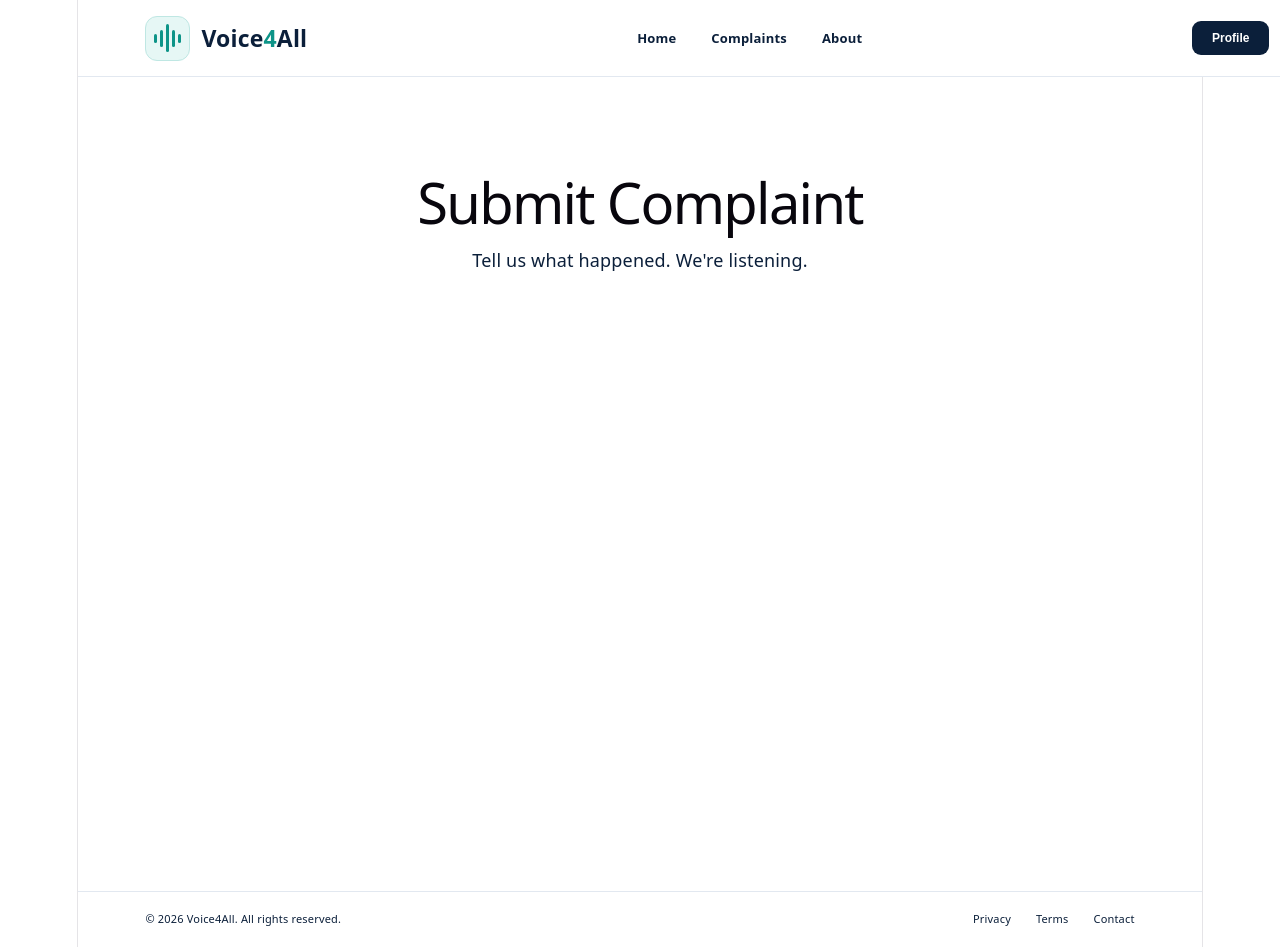
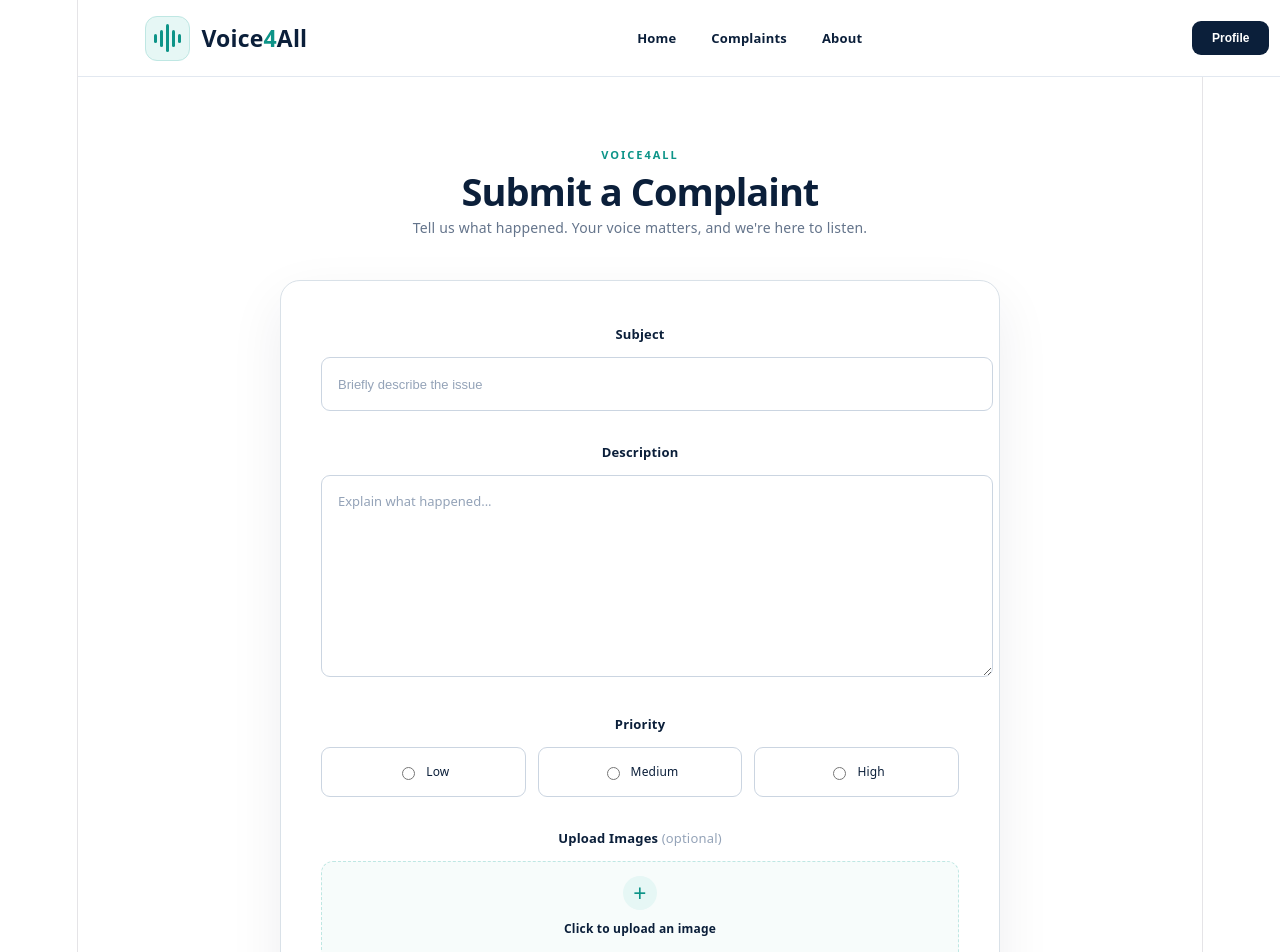
Before and after one commit to nishat-tasnim10/voice4all, a React (Vite) app: page / in a window 1280 px wide. Shown: the top 952 px of the page. Built offline with nearby package versions, Linux system fonts and the light colour scheme.

Commit message:
Build submit complaint page

```diff
--- a/src/App.jsx
+++ b/src/App.jsx
@@ -1,4 +1,5 @@
 import Submit from "./pages/submit";
+
 
 function App() {
   return <Submit />;
--- /dev/null
+++ b/src/pages/submit.css
@@ -0,0 +1,385 @@
+/* /* =========================
+   PAGE
+========================= */
+
+.submit-page {
+  min-height: calc(100vh - 146px);
+
+  background: #ffffff;
+
+  padding: 65px 20px 80px;
+
+  color: #0B1F3A;
+}
+
+
+/* =========================
+   CONTAINER
+========================= */
+
+.submit-container {
+  width: min(720px, 100%);
+
+  margin: 0 auto;
+}
+
+
+/* =========================
+   HEADING
+========================= */
+
+.submit-heading {
+  text-align: center;
+
+  margin-bottom: 40px;
+}
+
+.submit-label {
+  margin: 0 0 10px;
+
+  color: #0D9488;
+
+  font-size: 11px;
+
+  font-weight: 800;
+
+  letter-spacing: 2px;
+}
+
+.submit-heading h1 {
+  margin: 0;
+
+  color: #0B1F3A;
+
+  font-size: 38px;
+
+  font-weight: 800;
+
+  letter-spacing: -1px;
+}
+
+.submit-heading p:last-child {
+  margin: 12px auto 0;
+
+  max-width: 500px;
+
+  color: #64748B;
+
+  font-size: 14px;
+
+  line-height: 1.7;
+}
+
+
+/* =========================
+   FORM
+========================= */
+
+.complaint-form {
+  background: #ffffff;
+
+  border: 1px solid #D9E1E8;
+
+  border-radius: 20px;
+
+  padding: 40px;
+
+  box-shadow:
+    0 20px 55px rgba(11, 31, 58, 0.07);
+}
+
+
+/* =========================
+   FORM SECTION
+========================= */
+
+.form-section {
+  margin-bottom: 28px;
+}
+
+.form-section > label {
+  display: block;
+
+  margin-bottom: 10px;
+
+  color: #0B1F3A;
+
+  font-size: 13px;
+
+  font-weight: 700;
+}
+
+
+/* =========================
+   INPUT
+========================= */
+
+.form-section input[type="text"] {
+  width: 100%;
+
+  height: 52px;
+
+  padding: 0 16px;
+
+  border: 1px solid #CBD5E1;
+
+  border-radius: 9px;
+
+  outline: none;
+
+  background: #ffffff;
+
+  color: #0B1F3A;
+
+  font-size: 13px;
+
+  transition: 0.2s;
+}
+
+.form-section input[type="text"]:focus {
+  border-color: #0D9488;
+
+  box-shadow:
+    0 0 0 3px rgba(13, 148, 136, 0.08);
+}
+
+.form-section input::placeholder,
+.form-section textarea::placeholder {
+  color: #94A3B8;
+}
+
+
+/* =========================
+   DESCRIPTION
+========================= */
+
+.form-section textarea {
+  width: 100%;
+
+  min-height: 170px;
+
+  padding: 15px 16px;
+
+  resize: vertical;
+
+  border: 1px solid #CBD5E1;
+
+  border-radius: 9px;
+
+  outline: none;
+
+  background: #ffffff;
+
+  color: #0B1F3A;
+
+  font-family: inherit;
+
+  font-size: 13px;
+
+  line-height: 1.6;
+
+  transition: 0.2s;
+}
+
+.form-section textarea:focus {
+  border-color: #0D9488;
+
+  box-shadow:
+    0 0 0 3px rgba(13, 148, 136, 0.08);
+}
+
+
+/* =========================
+   PRIORITY
+========================= */
+
+.priority-options {
+  display: flex;
+
+  gap: 12px;
+}
+
+.priority-option {
+  flex: 1;
+
+  margin: 0 !important;
+
+  display: flex !important;
+
+  align-items: center;
+
+  justify-content: center;
+
+  gap: 8px;
+
+  height: 48px;
+
+  border: 1px solid #CBD5E1;
+
+  border-radius: 9px;
+
+  cursor: pointer;
+
+  color: #0B1F3A;
+
+  font-size: 12px !important;
+
+  transition: 0.2s;
+}
+
+.priority-option:hover {
+  border-color: #0D9488;
+
+  background: #F5FBFA;
+}
+
+.priority-option input {
+  accent-color: #0D9488;
+
+  cursor: pointer;
+}
+
+
+/* =========================
+   UPLOAD
+========================= */
+
+.optional {
+  color: #94A3B8;
+
+  font-weight: 400;
+}
+
+.upload-box {
+  min-height: 125px;
+
+  display: flex !important;
+
+  flex-direction: column;
+
+  align-items: center;
+
+  justify-content: center;
+
+  gap: 6px;
+
+  border: 1.5px dashed #BFE7E3;
+
+  border-radius: 12px;
+
+  background: #F7FCFB;
+
+  cursor: pointer;
+
+  transition: 0.2s;
+}
+
+.upload-box:hover {
+  border-color: #0D9488;
+
+  background: #F0FAF9;
+}
+
+.upload-box input {
+  display: none;
+}
+
+.upload-icon {
+  width: 34px;
+  height: 34px;
+
+  display: flex;
+
+  align-items: center;
+  justify-content: center;
+
+  border-radius: 50%;
+
+  background: #E6F7F5;
+
+  color: #0D9488;
+
+  font-size: 23px;
+
+  font-weight: 400;
+}
+
+.upload-text {
+  color: #0B1F3A;
+
+  font-size: 12px;
+
+  font-weight: 600;
+}
+
+.upload-box small {
+  color: #94A3B8;
+
+  font-size: 9px;
+}
+
+
+/* =========================
+   SUBMIT BUTTON
+========================= */
+
+.submit-button {
+  width: 100%;
+
+  height: 54px;
+
+  margin-top: 5px;
+
+  border: none;
+
+  border-radius: 10px;
+
+  background: #0B1F3A;
+
+  color: #ffffff;
+
+  font-size: 13px;
+
+  font-weight: 700;
+
+  cursor: pointer;
+
+  transition: 0.2s;
+}
+
+.submit-button:hover {
+  background: #0D9488;
+
+  transform: translateY(-1px);
+
+  box-shadow:
+    0 10px 25px rgba(13, 148, 136, 0.18);
+}
+
+
+/* =========================
+   MOBILE
+========================= */
+
+@media (max-width: 600px) {
+
+  .submit-page {
+    padding: 45px 16px 60px;
+  }
+
+  .submit-heading h1 {
+    font-size: 30px;
+  }
+
+  .complaint-form {
+    padding: 25px 20px;
+  }
+
+  .priority-options {
+    flex-direction: column;
+  }
+
+  .priority-option {
+    width: 100%;
+  }
+}
--- a/src/pages/submit.jsx
+++ b/src/pages/submit.jsx
@@ -1,21 +1,163 @@
-import Header from "../pages/Header";
-import Footer from "../pages/Footer";
+
+import { useState } from "react";
+import Header from "./Header";
+import Footer from "./footer";
+import "./submit.css";
 
 export default function Submit() {
+  const [priority, setPriority] = useState("");
+  const [image, setImage] = useState(null);
+
+  const handleImageChange = (e) => {
+    const file = e.target.files[0];
+
+    if (file) {
+      setImage(file);
+    }
+  };
+
+  const handleSubmit = (e) => {
+    e.preventDefault();
+
+    alert("Complaint submitted successfully!");
+  };
+
   return (
     <>
       <Header />
 
-      <main
-        style={{
-          minHeight: "calc(100vh - 146px)",
-          background: "#ffffff",
-          padding: "80px",
-          color: "#0B1F3A",
-        }}
-      >
-        <h1>Submit Complaint</h1>
-        <p>Tell us what happened. We're listening.</p>
+      <main className="submit-page">
+        <section className="submit-container">
+
+          <div className="submit-heading">
+            <p className="submit-label">VOICE4ALL</p>
+
+            <h1>Submit a Complaint</h1>
+
+            <p>
+              Tell us what happened. Your voice matters,
+              and we're here to listen.
+            </p>
+          </div>
+
+          <form className="complaint-form" onSubmit={handleSubmit}>
+
+            {/* SUBJECT */}
+            <div className="form-section">
+              <label htmlFor="subject">
+                Subject
+              </label>
+
+              <input
+                id="subject"
+                type="text"
+                placeholder="Briefly describe the issue"
+                required
+              />
+            </div>
+
+
+            {/* DESCRIPTION */}
+            <div className="form-section">
+              <label htmlFor="description">
+                Description
+              </label>
+
+              <textarea
+                id="description"
+                placeholder="Explain what happened..."
+                rows="7"
+                required
+              ></textarea>
+            </div>
+
+
+            {/* PRIORITY */}
+            <div className="form-section">
+              <label>
+                Priority
+              </label>
+
+              <div className="priority-options">
+
+                <label className="priority-option">
+                  <input
+                    type="radio"
+                    name="priority"
+                    value="Low"
+                    checked={priority === "Low"}
+                    onChange={(e) => setPriority(e.target.value)}
+                    required
+                  />
+                  <span>Low</span>
+                </label>
+
+                <label className="priority-option">
+                  <input
+                    type="radio"
+                    name="priority"
+                    value="Medium"
+                    checked={priority === "Medium"}
+                    onChange={(e) => setPriority(e.target.value)}
+                  />
+                  <span>Medium</span>
+                </label>
+
+                <label className="priority-option">
+                  <input
+                    type="radio"
+                    name="priority"
+                    value="High"
+                    checked={priority === "High"}
+                    onChange={(e) => setPriority(e.target.value)}
+                  />
+                  <span>High</span>
+                </label>
+
+              </div>
+            </div>
+
+
+            {/* IMAGE UPLOAD */}
+            <div className="form-section">
+              <label>
+                Upload Images
+                <span className="optional"> (optional)</span>
+              </label>
+
+              <label className="upload-box">
+                <input
+                  type="file"
+                  accept="image/*"
+                  onChange={handleImageChange}
+                />
+
+                <span className="upload-icon">+</span>
+
+                <span className="upload-text">
+                  {image
+                    ? image.name
+                    : "Click to upload an image"}
+                </span>
+
+                <small>
+                  PNG, JPG or JPEG
+                </small>
+              </label>
+            </div>
+
+
+            {/* SUBMIT */}
+            <button
+              type="submit"
+              className="submit-button"
+            >
+              Submit Complaint
+            </button>
+
+          </form>
+
+        </section>
       </main>
 
       <Footer />
```
